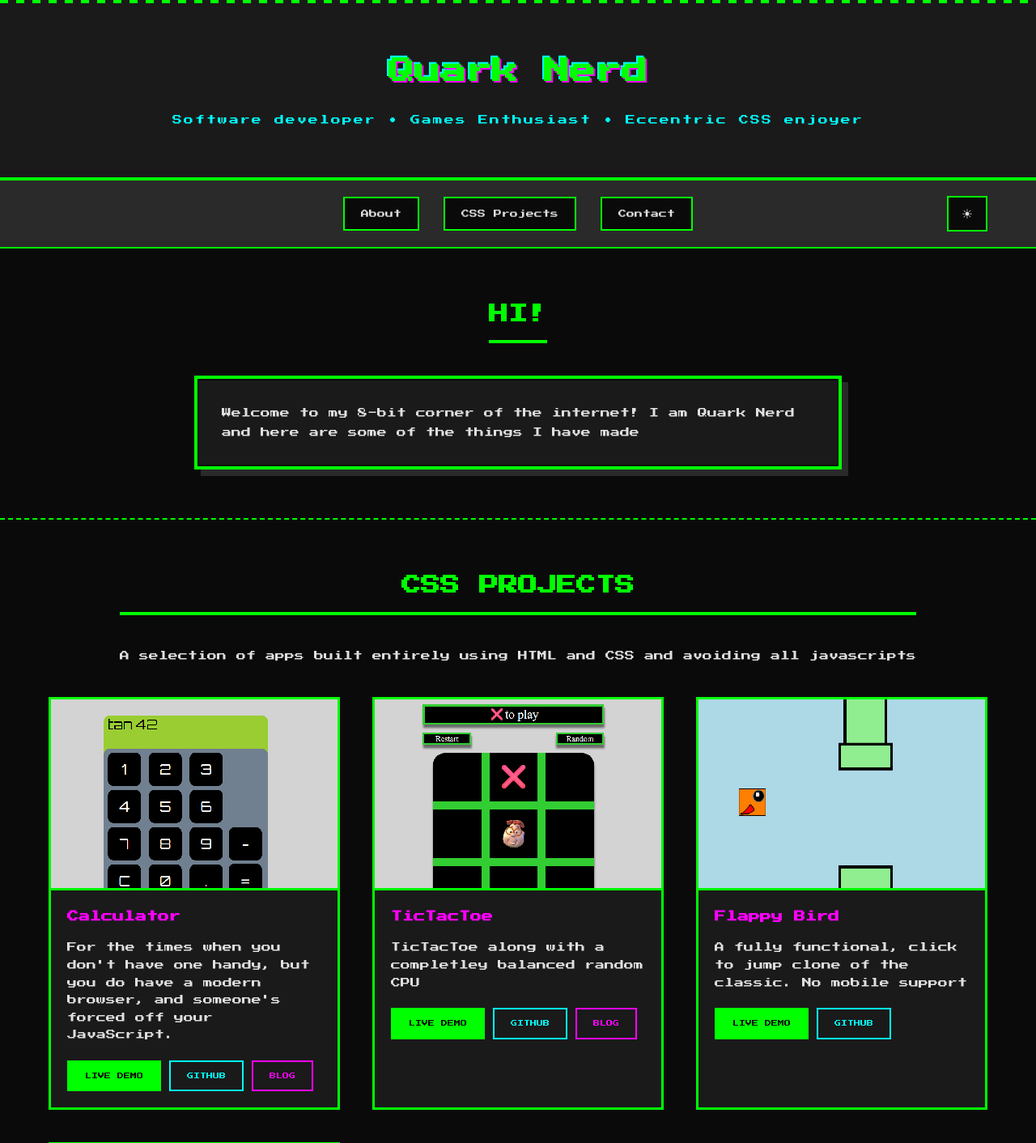
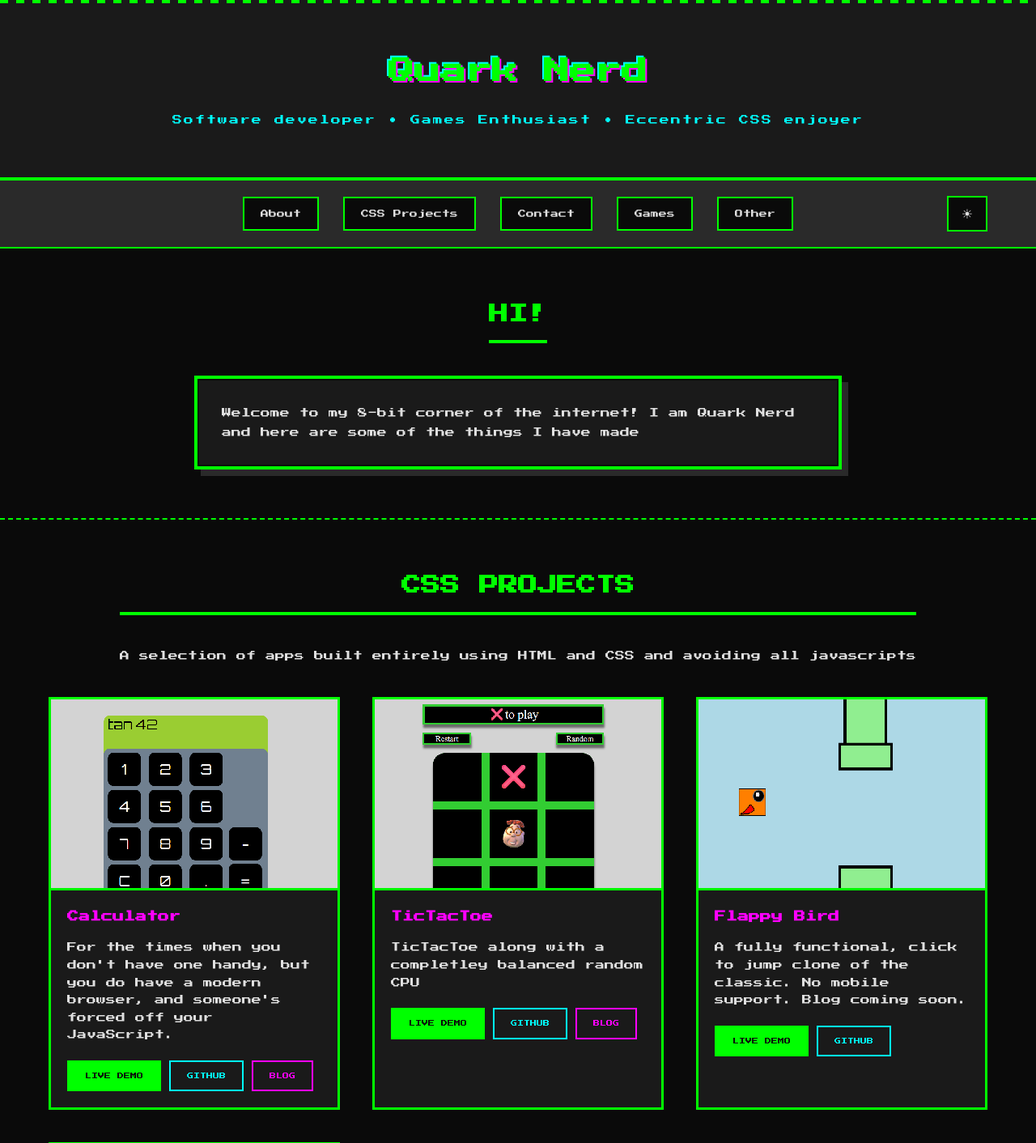
Before and after one commit to QuarkNerd/quarknerd.github.io, a Next.js app: page / in a window 1280 px wide. Shown: the top 1412 px of the page at 81% size. Built offline with nearby package versions, Linux system fonts and the light colour scheme.

Commit message:
update projects

```diff
--- a/src/components/Navigation.tsx
+++ b/src/components/Navigation.tsx
@@ -13,6 +13,12 @@ export default function Navigation() {
         <a href="#contact" className="nav-link">
           Contact
         </a>
+        <a href="#game-projects" className="nav-link">
+          Games
+        </a>
+        <a href="#other" className="nav-link">
+          Other
+        </a>
         <ThemeToggle />
       </div>
     </nav>
--- a/src/data/projects.ts
+++ b/src/data/projects.ts
@@ -70,7 +70,7 @@ const cssProjects: Project[] = [
   {
     title: "Flappy Bird",
     description:
-      "A fully functional, click to jump clone of the classic. No mobile support",
+      "A fully functional, click to jump clone of the classic. No mobile support. Blog coming soon.",
     image: "img/projects/flappy.png",
     links: [
       {
@@ -157,6 +157,57 @@ const gameProjects: Project[] = [
   },
 ];
 
+const otherProjects: Project[] = [
+  // {
+  //   title: "Advent of Code",
+  //   description:
+  //     "Solutions to the daily coding challenges from Advent of Code.",
+  //   image: "/img/projects/adventOfCode.png",
+  //   links: [
+  //     {
+  //       url: "https://github.com/QuarkNerd/AdventOfCode",
+  //       label: "GitHub",
+  //       variant: "secondary",
+  //     },
+  //   ],
+  // },
+  {
+    title: "Personal site",
+    description: "Did you know I have a personal website? Check it out!",
+    image: "/img/projects/site.png",
+    links: [
+      {
+        url: `${BASE_URL}/`,
+        label: "Live Demo",
+        variant: "primary",
+      },
+      {
+        url: "https://github.com/QuarkNerd/quarknerd.github.io",
+        label: "GitHub",
+        variant: "secondary",
+      },
+    ],
+  },
+  {
+    title: "PI by hand",
+    description:
+      "Not a software project, far from it. But probably the most nerdy thing I've ever taken part in. See if you can spot me if you know me.",
+    image: "/img/projects/pi.jpg",
+    links: [
+      {
+        url: `https://www.youtube.com/watch?v=LIg-6glbLkU`,
+        label: "YouTube",
+        variant: "primary",
+      },
+      {
+        url: "http://mathsjam.com/",
+        label: "MathsJam",
+        variant: "secondary",
+      },
+    ],
+  },
+];
+
 export const projectSections: ProjectSection[] = [
   {
     id: "css-projects",
@@ -171,7 +222,14 @@ export const projectSections: ProjectSection[] = [
     description: "Some original, some clones, all fun.",
     projects: gameProjects,
   },
+  {
+    id: "other",
+    title: "Other",
+    description:
+      "A collection of various projects that don't fit into the other categories.",
+    projects: otherProjects,
+  },
 ];
 // TODO
-// Fix font, add adventof code, fibbage ,self and matthsjam
+// Fix font, add adventof code, matthsjam
 // add achievments
```
Also changed, not shown: public/img/projects/pi.jpg (added), public/img/projects/site.png (added).
